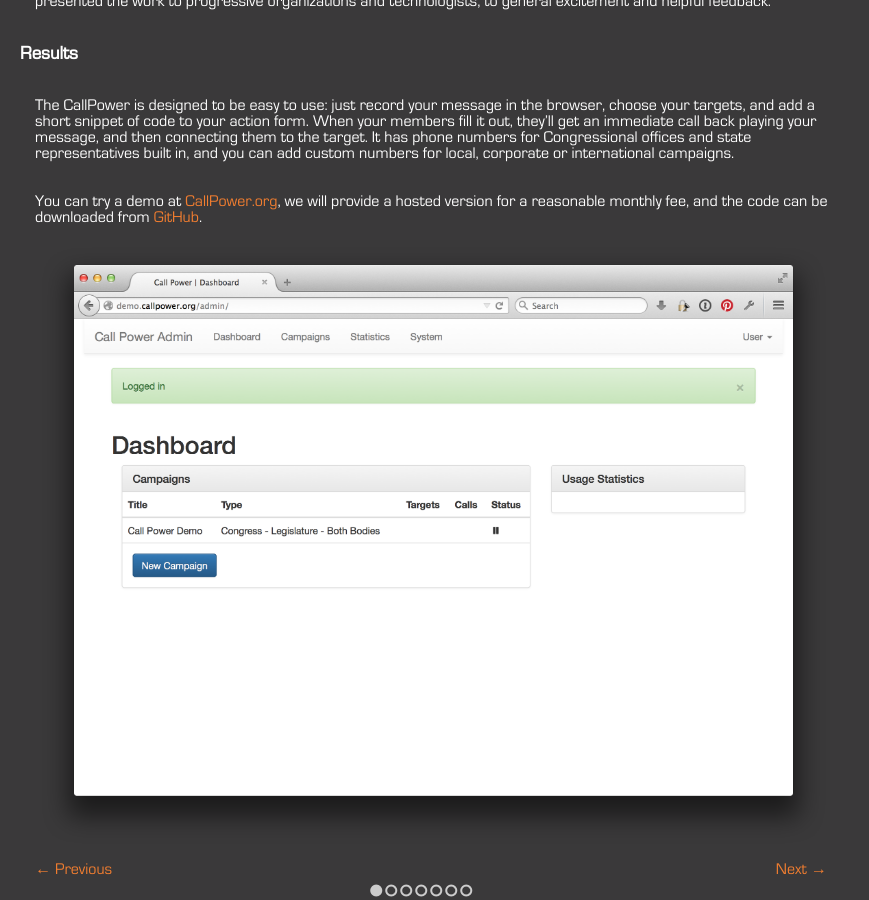
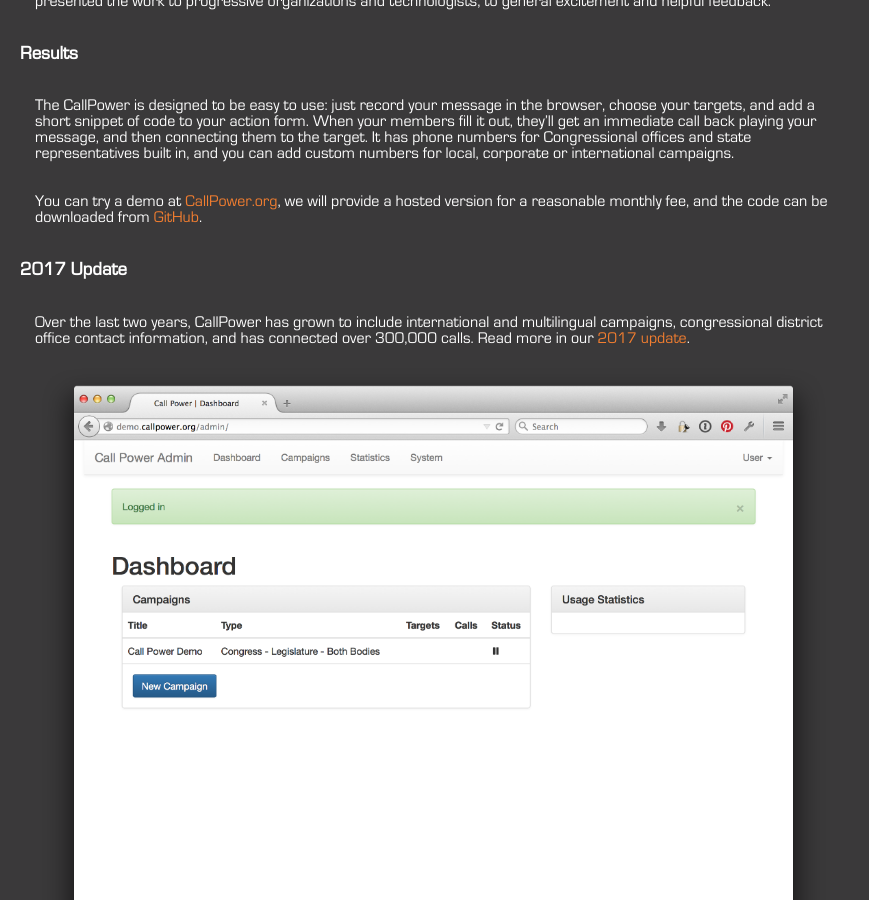
Before and after one commit to spacedogXYZ/spacedogXYZ, a Jekyll site: the page built from _posts/2015-06-13-callpower.md, in a window 1280 px wide and 900 px high, scrolled down 628 px. Shown: the whole window, without its empty margins (0-869 px from the left). Built offline with Jekyll 4.4.1, drawn with Linux system fonts in a browser that asks for light colours; nearby versions of some CDN libraries; comment, search, counter and statistics services are not loaded.

Commit message:
CallPower update

```diff
--- a/_data/results.yml
+++ b/_data/results.yml
@@ -8,7 +8,7 @@
 - title: CallPower
   client: Electronic Frontier Foundation
   date: June 2015
-  stat: Easy-to-use tool for call campaigns, placing over <em>100,000</em> calls for net neutrality. Now available for your organization.
+  stat: Easy-to-use tool for campaigners, connecting over <em>300,000 calls</em> to Congress. Now available for your organization.
   logo: /static/clients/eff.png
   link: /mission/callpower
 
--- a/_posts/2015-06-13-callpower.md
+++ b/_posts/2015-06-13-callpower.md
@@ -37,6 +37,10 @@
 
 You can try a demo at [CallPower.org](http://callpower.org), we will provide a hosted version for a reasonable monthly fee, and the code can be downloaded from [GitHub](https://github.com/spacedogXYZ/call-power).
 
+### 2017 Update ###
+
+Over the last two years, CallPower has grown to include international and multilingual campaigns, congressional district office contact information, and has connected over 300,000 calls. Read more in our [2017 update](/mission/callpower-update).
+
 <div id="slides" class="two-third center">
     <img src="/static/posts/callpower/screenshots/1-dashboard.png">
     <img src="/static/posts/callpower/screenshots/2-create.png">
```
Also changed, not shown: _posts/2017-02-12-callpower-update.md (+1 -1 lines).
